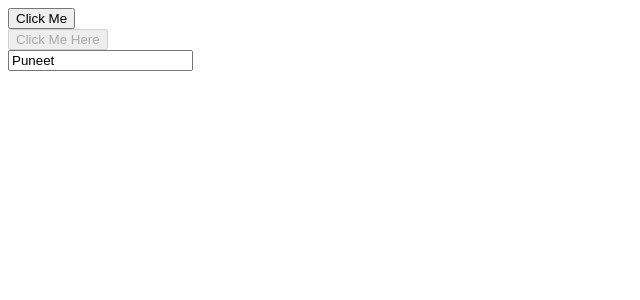
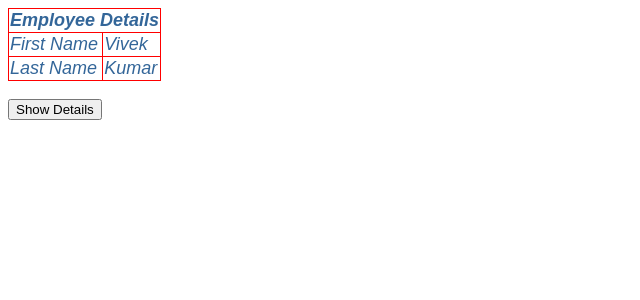
Before and after one commit to Puneetbisarwal/Angular2Demo, an Angular app: page / in a window 1280 px wide. Shown: the top 300 px of the page, without its empty margins (0-640 px from the left). Built offline with nearby package versions, Linux system fonts and the light colour scheme.

Commit message:
My fifth commit Video Part 14 Angular2 Event binding

```diff
--- a/src/app/app.component.ts
+++ b/src/app/app.component.ts
@@ -6,19 +6,17 @@ import { Component } from '@angular/core';
   styleUrls: ['./app.component.css']*/
 
   template: `
-            <div>
-              <button [disabled] = 'isDisabled'> Click Me </button>
-              <br>
-              <button disabled = '{{isDisabled}}'> Click Me Here </button>
-              <br>
-
-              <input id = 'inputId' type = 'text' value = 'Puneet'>
-            </div>
+            <my-employee> </my-employee>
+            <br/> <br/>
+            <br> <br>
 
             `
 
 })
 export class AppComponent {
-  isDisabled: boolean = false;
+  onClick () : void {
+    console.log('Button Clicked');
+
+  }
 
 }
```
